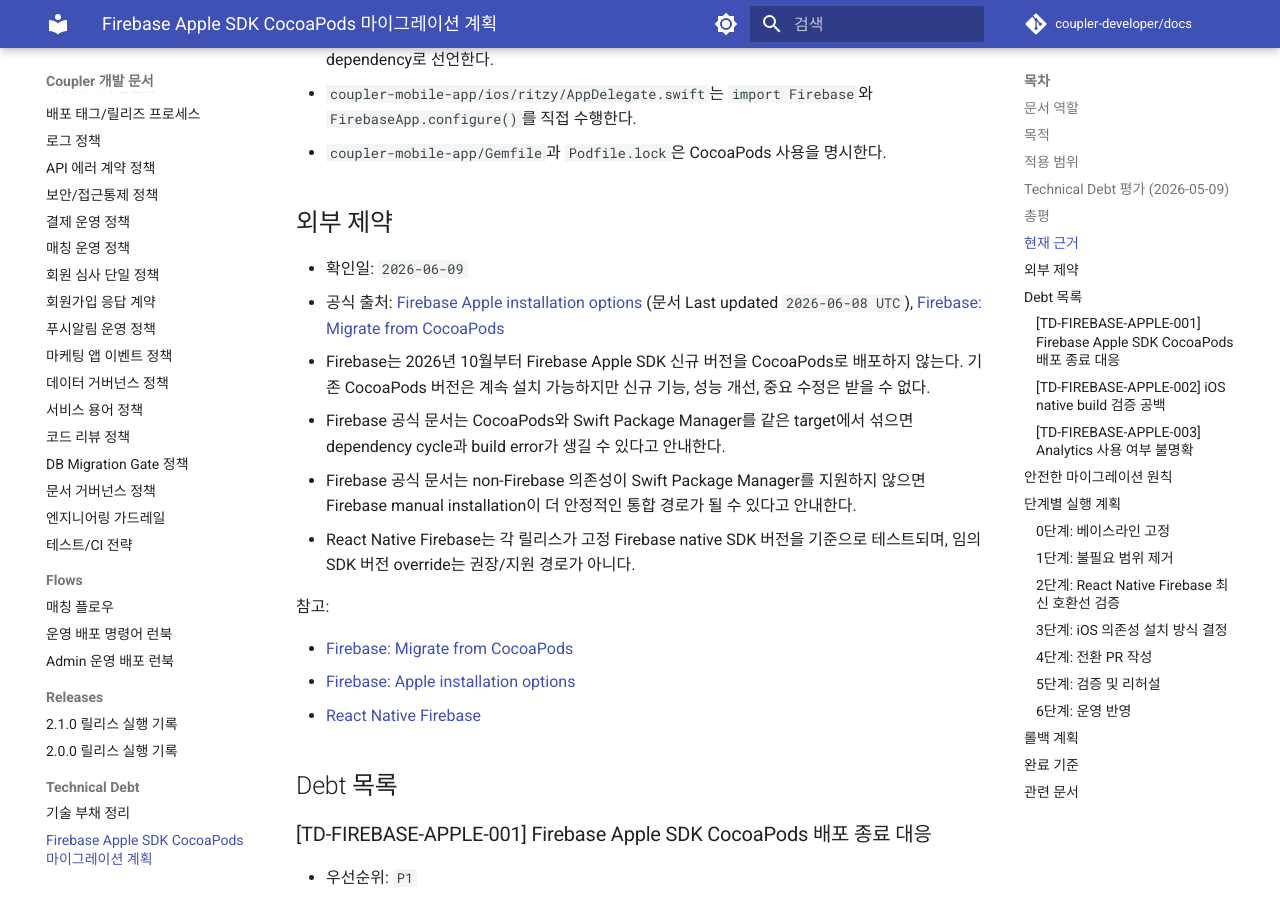
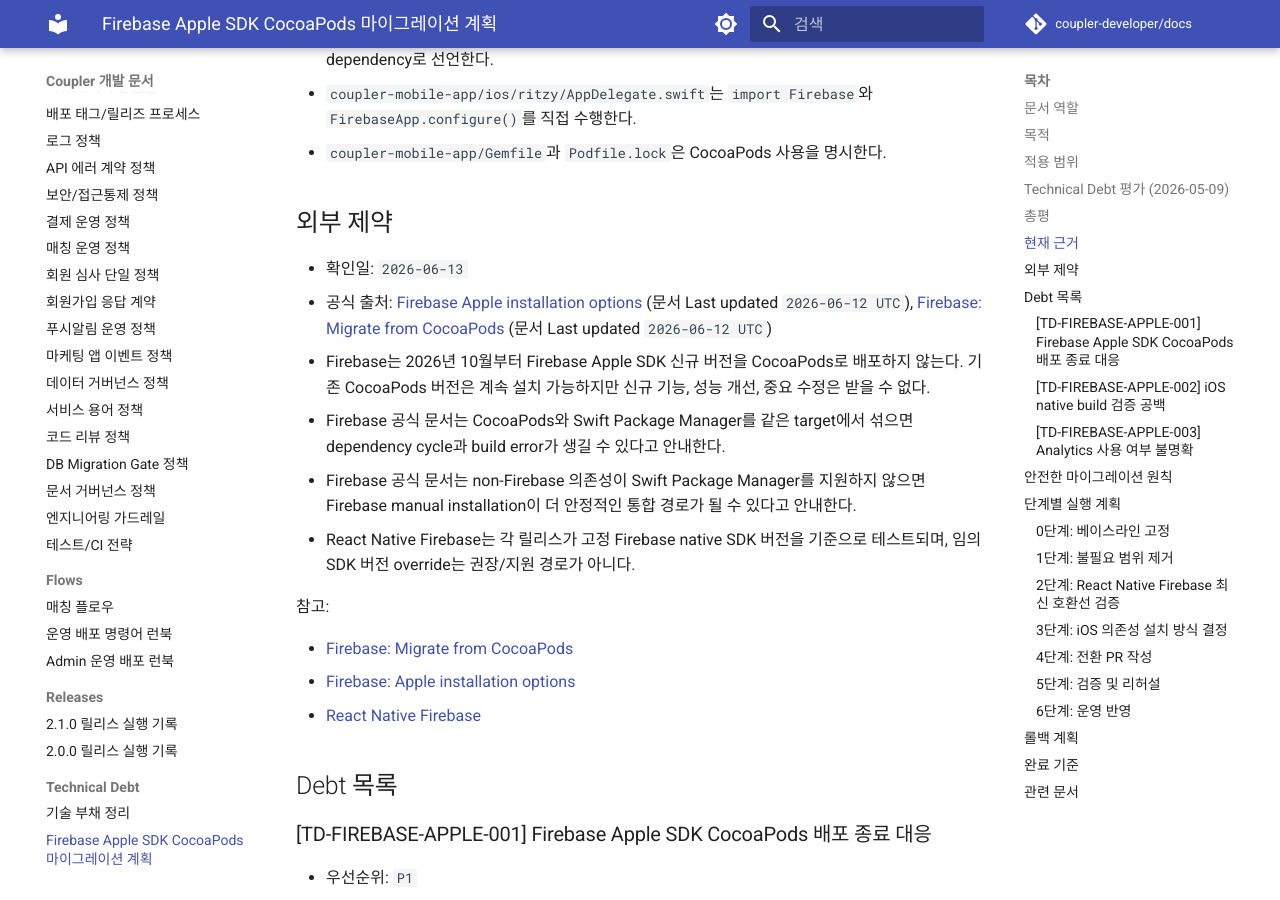
Before and after one commit to coupler-developer/docs, an MkDocs documentation site: the page built from content/technical-debt/firebase-apple-sdk-cocoapods-migration-plan.md, in a window 1280 px wide and 900 px high, scrolled down 1384 px. Built offline with MkDocs 1.6.1 and Material for MkDocs 9.7.7, drawn with Linux system fonts in a browser that asks for light colours; comment, search, counter and statistics services are not loaded.

Commit message:
docs: Firebase CocoaPods 전환 출처 갱신
Changes:
- Firebase Apple SDK CocoaPods 전환 계획의 확인일과 공식 문서 Last updated 근거를 최신화

Tests:
- yarn validate:docs 통과

```diff
--- a/content/technical-debt/firebase-apple-sdk-cocoapods-migration-plan.md
+++ b/content/technical-debt/firebase-apple-sdk-cocoapods-migration-plan.md
@@ -36,8 +36,8 @@
 
 ## 외부 제약
 
-- 확인일: `2026-06-09`
-- 공식 출처: [Firebase Apple installation options](https://firebase.google.com/docs/ios/installation-methods) (문서 Last updated `2026-06-08 UTC`), [Firebase: Migrate from CocoaPods](https://firebase.google.com/docs/ios/cocoapods-deprecation)
+- 확인일: `2026-06-13`
+- 공식 출처: [Firebase Apple installation options](https://firebase.google.com/docs/ios/installation-methods) (문서 Last updated `2026-06-12 UTC`), [Firebase: Migrate from CocoaPods](https://firebase.google.com/docs/ios/cocoapods-deprecation) (문서 Last updated `2026-06-12 UTC`)
 - Firebase는 2026년 10월부터 Firebase Apple SDK 신규 버전을 CocoaPods로 배포하지 않는다. 기존 CocoaPods 버전은 계속 설치 가능하지만 신규 기능, 성능 개선, 중요 수정은 받을 수 없다.
 - Firebase 공식 문서는 CocoaPods와 Swift Package Manager를 같은 target에서 섞으면 dependency cycle과 build error가 생길 수 있다고 안내한다.
 - Firebase 공식 문서는 non-Firebase 의존성이 Swift Package Manager를 지원하지 않으면 Firebase manual installation이 더 안정적인 통합 경로가 될 수 있다고 안내한다.
```
